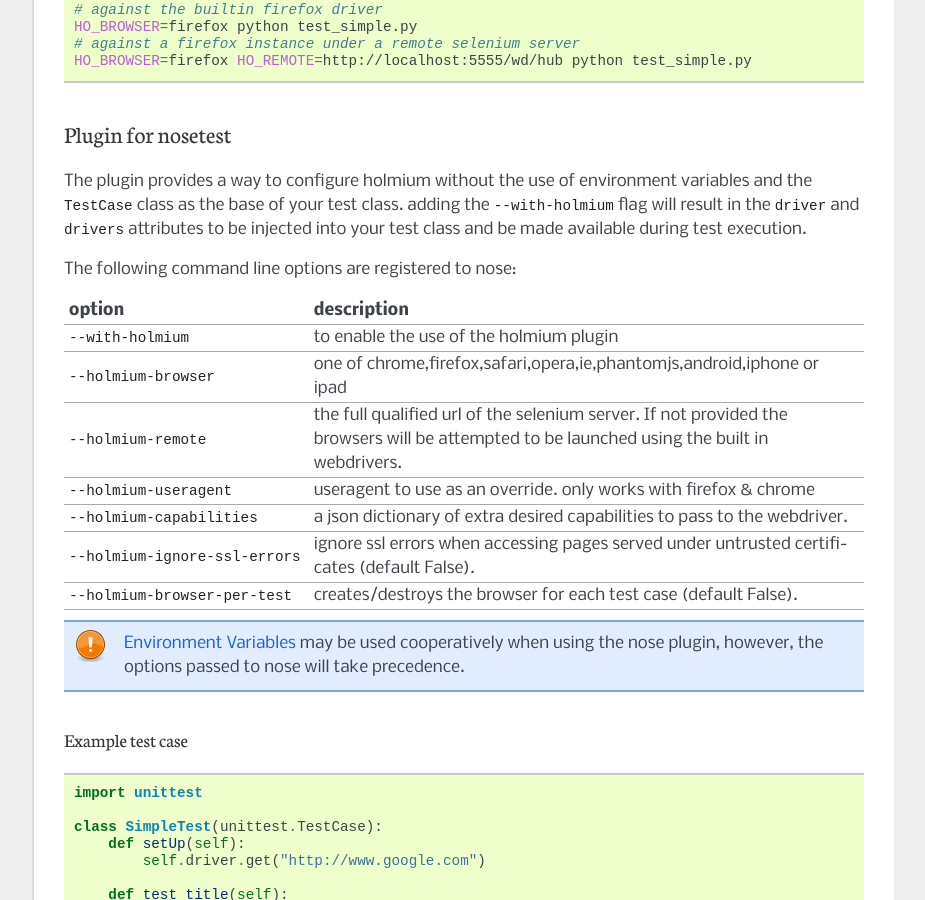
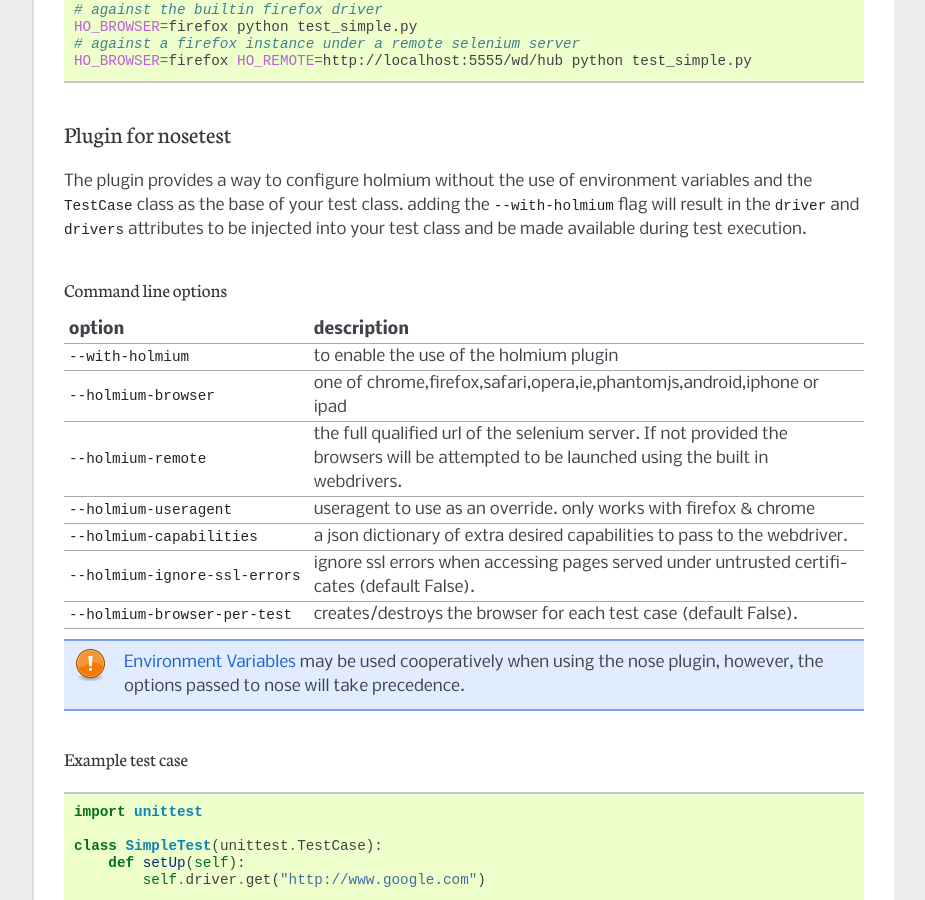
Before and after one commit to alisaifee/holmium.core, a Sphinx documentation site: the page built from doc/source/unittest.rst, in a window 1280 px wide and 900 px high, scrolled down 1592 px. Shown: the whole window, without its empty margins (198-1123 px from the left). Built offline with Sphinx 7.4.7, drawn with Linux system fonts in a browser that asks for light colours; formulas are drawn with MathJax 3.

Commit message:
moar doc tweaks

```diff
--- a/doc/source/unittest.rst
+++ b/doc/source/unittest.rst
@@ -75,7 +75,8 @@ and the :class:`TestCase` class as the base of your test class. adding the ``--w
 flag will result in the :attr:`driver` and :attr:`drivers` attributes to be injected into your
 test class and be made available during test execution.
 
-The following command line options are registered to nose:
+Command line options
+--------------------
 
 ===============================     ===========================================================================================================================================
 option                              description
```
